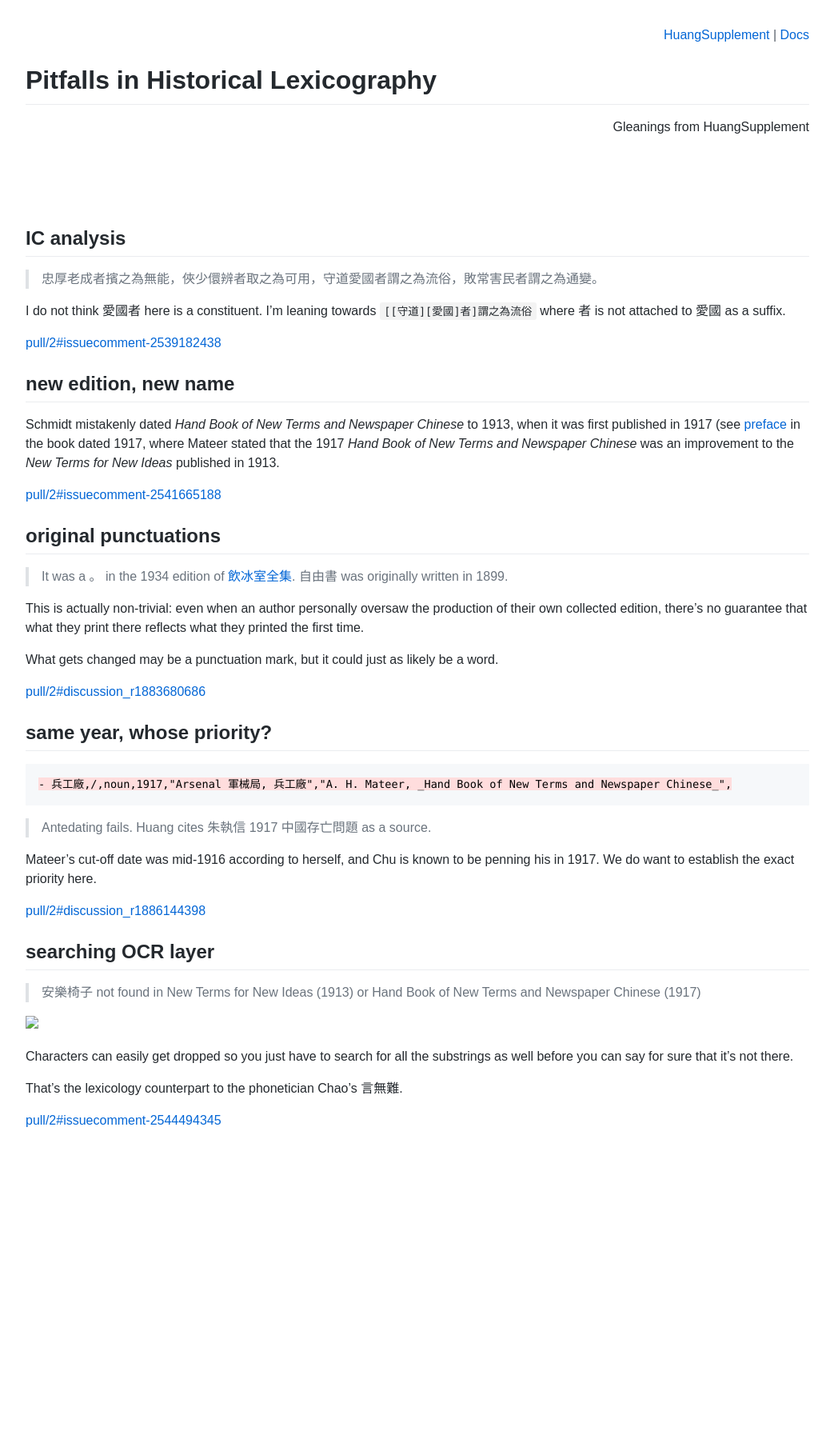
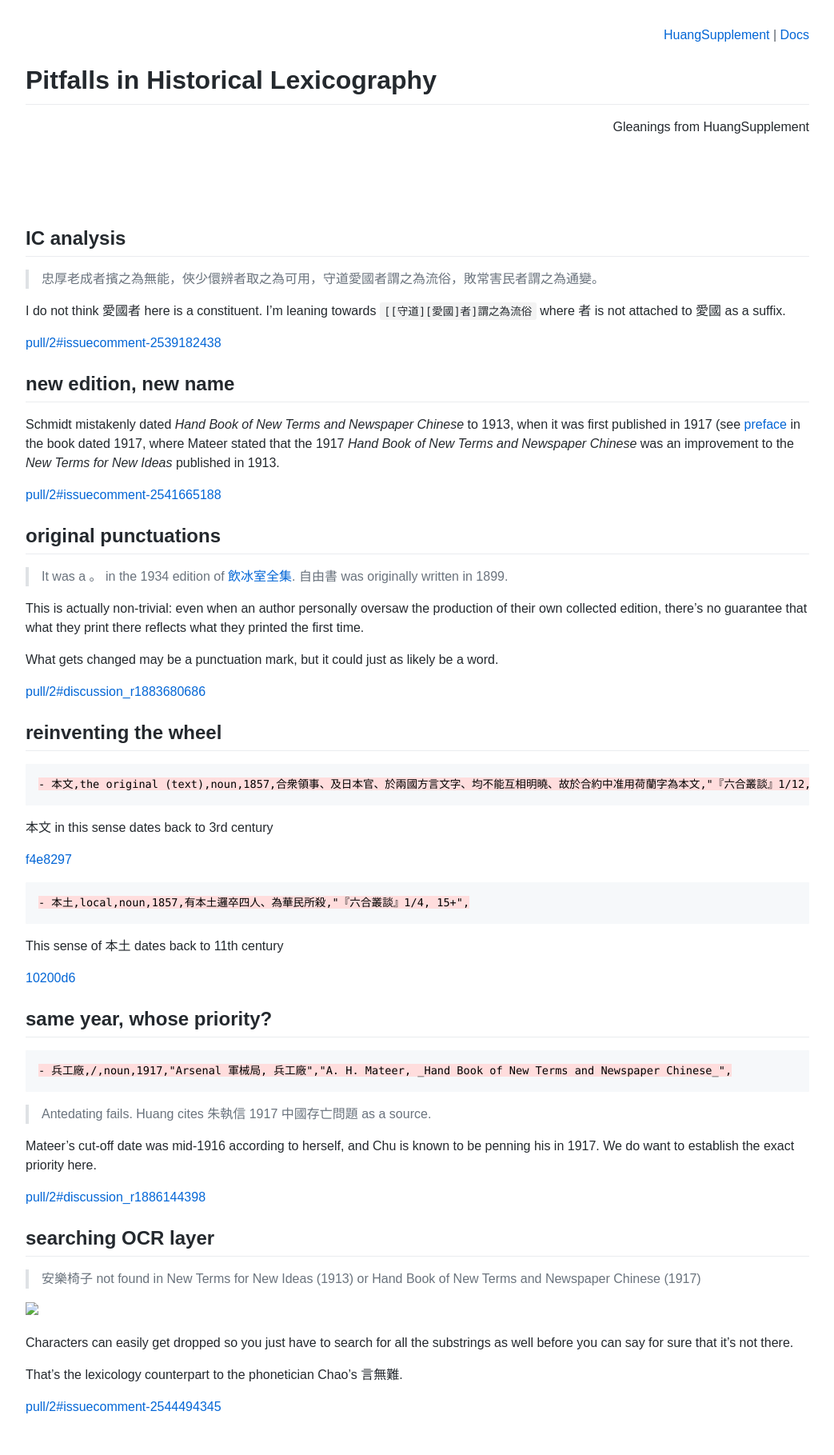
Before and after one commit to t18d/HuangSupplement, a Jekyll site: the page built from docs/pitfalls.md, in a window 1280 px wide. Shown: the whole page at 80% size, without its empty margins (118-1161 px from the left). Built offline with Jekyll 4.4.1, drawn with Linux system fonts in a browser that asks for light colours; before the commit the page ends 1461 px from its top, so only the background shows below that.

Commit message:
Update pitfalls.md

````diff
--- a/docs/pitfalls.md
+++ b/docs/pitfalls.md
@@ -37,6 +37,24 @@ What gets changed may be a punctuation mark, but it could just as likely be a wo
 
 [pull/2#discussion_r1883680686](https://github.com/t18d/HuangSupplement/pull/2#discussion_r1883680686)
 
+## reinventing the wheel
+
+```diff
+- 本文,the original (text),noun,1857,合衆領事、及日本官、於兩國方言文字、均不能互相明曉、故於合約中准用荷蘭字為本文,"『六合叢談』1/12, 11",
+```
+
+本文 in this sense dates back to 3rd century
+
+[f4e8297](https://github.com/t18d/HuangSupplement/commit/f4e8297a1459d10285015b5d3b30ff885771578d)
+
+```diff
+- 本土,local,noun,1857,有本土邏卒四人、為華民所殺,"『六合叢談』1/4, 15+",
+```
+
+This sense of 本土 dates back to 11th century
+
+[10200d6](https://github.com/t18d/HuangSupplement/commit/10200d667f8782e6f418bd58cd5d2e449b073a36)
+
 ## same year, whose priority?
 
 ```diff
````
